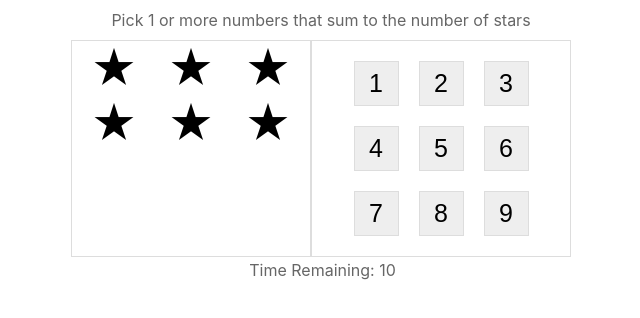
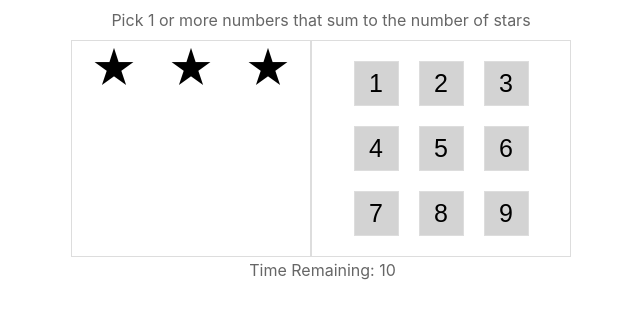
Before and after one commit to rul3s/star-game-react, a React (Create React App) app: page / in a window 1280 px wide. Shown: the top 318 px of the page, without its empty margins (319-959 px from the left). Built offline with nearby package versions, Linux system fonts and the light colour scheme.

Commit message:
Change states when numbers are clicked to calculate new number states

```diff
--- /dev/null
+++ b/src/components/NumberElement.jsx
@@ -0,0 +1,24 @@
+import { useState } from "react";
+import { states, stateColors } from "./helpers/States";
+
+const NumberElement = (props) => {
+  const state = props.state;
+  const number = props.numberId;
+
+  const handleClick = () => {
+    console.log(`Number ${number} clicked`);
+    props.onClick(number, state);
+  };
+
+  return (
+    <button
+      className={`number ${state}`}
+      style={{ backgroundColor: stateColors[props.state] }}
+      onClick={handleClick}
+    >
+      {number}
+    </button>
+  );
+};
+
+export default NumberElement;
--- /dev/null
+++ b/src/components/StarElement.jsx
@@ -0,0 +1,5 @@
+const StarElement = (props) => {
+  return <div className="star" />;
+};
+
+export default StarElement;
--- a/src/components/StarMatch.jsx
+++ b/src/components/StarMatch.jsx
@@ -1,8 +1,57 @@
+import { useState } from "react";
 import "../style/main.css";
 import { utils } from "./helpers/Utils.js";
+import { states } from "./helpers/States.js";
+import NumberElement from "./NumberElement.jsx";
+
+import StarsBox from "./StarsBox.jsx";
 
 const StarMatch = () => {
-  const stars = 6;
+  const [stars, setStars] = useState(utils.random(1, 9));
+  //const [availableNums, setAvailableNums] = useState([1, 2, 3, 4, 5]);
+  const [availableNums, setAvailableNums] = useState(utils.range(1, 9));
+  //const [candidateNums, setcandidateNums] = useState([2, 3]);
+  const [candidateNums, setCandidateNums] = useState([]);
+
+  const candidatesAreWrong = utils.sum(candidateNums) > stars;
+
+  const onNumberClick = (num, numStatus) => {
+    switch (numStatus) {
+      case states.used:
+        break;
+      case states.available:
+        const newCandidatesNums = candidateNums.concat(num);
+        if (utils.sum(newCandidatesNums) !== stars)
+          setCandidateNums(newCandidatesNums);
+        else {
+          //Calculate new avaiable nums
+          const newAvailableNumbers = availableNums.filter(
+            (n) => !newCandidatesNums.includes(n)
+          );
+          //Set new availablenums
+          setAvailableNums(newAvailableNumbers);
+          //Clear candidates nums
+          setCandidateNums([]);
+          //Set new stars
+          setStars(utils.randomSumIn(newAvailableNumbers, 9));
+        }
+        break;
+      case states.wrong:
+      case states.candidate:
+        setCandidateNums(candidateNums.filter((n) => n !== num));
+        break;
+    }
+  };
+
+  const calculateState = (numberId) => {
+    if (!availableNums.includes(numberId)) return states.used;
+
+    if (candidateNums.includes(numberId)) {
+      return candidatesAreWrong ? states.wrong : states.candidate;
+    }
+
+    return states.available;
+  };
 
   return (
     <div className="game">
@@ -11,15 +60,16 @@ const StarMatch = () => {
       </div>
       <div className="body">
         <div className="left">
-          {utils.range(1, stars).map((starId) => (
-            <div key={starId} className="star" />
-          ))}
+          <StarsBox count={stars} />
         </div>
         <div className="right">
           {utils.range(1, 9).map((numberId) => (
-            <button key={numberId} className="number">
-              {numberId}
-            </button>
+            <NumberElement
+              key={numberId}
+              numberId={numberId}
+              state={calculateState(numberId)}
+              onClick={onNumberClick}
+            />
           ))}
         </div>
       </div>
--- /dev/null
+++ b/src/components/StarsBox.jsx
@@ -0,0 +1,16 @@
+import { useState } from "react";
+import "../style/main.css";
+import { utils } from "./helpers/Utils.js";
+import StarElement from "./StarElement.jsx";
+
+const StarsBox = (props) => {
+  return (
+    <>
+      {utils.range(1, props.count).map((starId) => (
+        <StarElement key={starId} starId={starId} />
+      ))}
+    </>
+  );
+};
+
+export default StarsBox;
--- a/src/components/helpers/Colors.ts
+++ /dev/null
@@ -1,6 +0,0 @@
-const colors = {
-  available: "lightgray",
-  used: "lightgreen",
-  wrong: "lightcoral",
-  candidate: "deepskyblue",
-};
--- /dev/null
+++ b/src/components/helpers/States.js
@@ -0,0 +1,13 @@
+export const states = {
+  available: "available",
+  used: "used",
+  wrong: "wrong",
+  candidate: "candidate",
+};
+
+export const stateColors = {
+  available: "lightgray",
+  used: "lightgreen",
+  wrong: "lightcoral",
+  candidate: "deepskyblue",
+};
```
Also changed, not shown: src/style/main.css (+16 -0 lines), src/components/NumbersBox.jsx (added).
